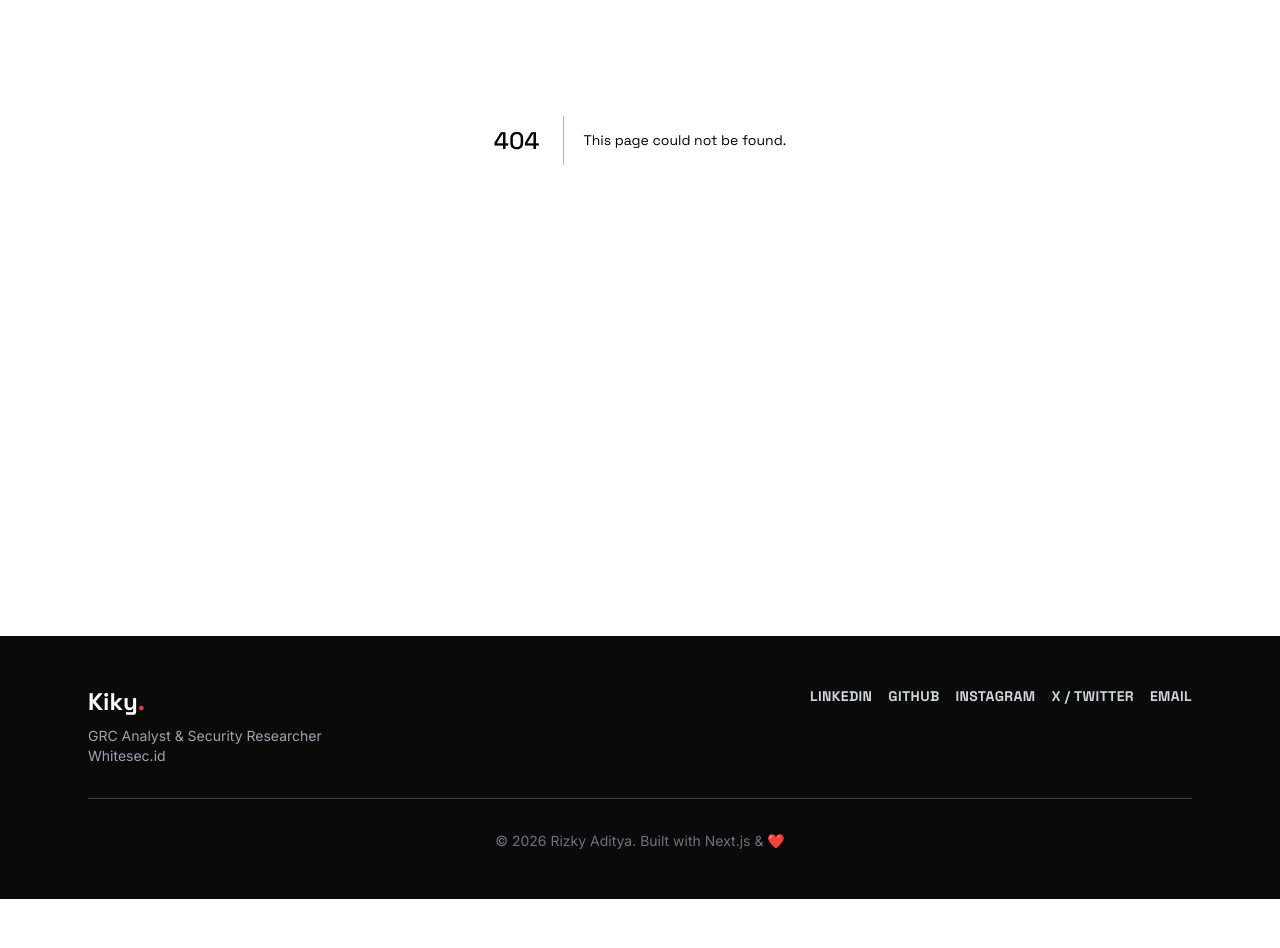
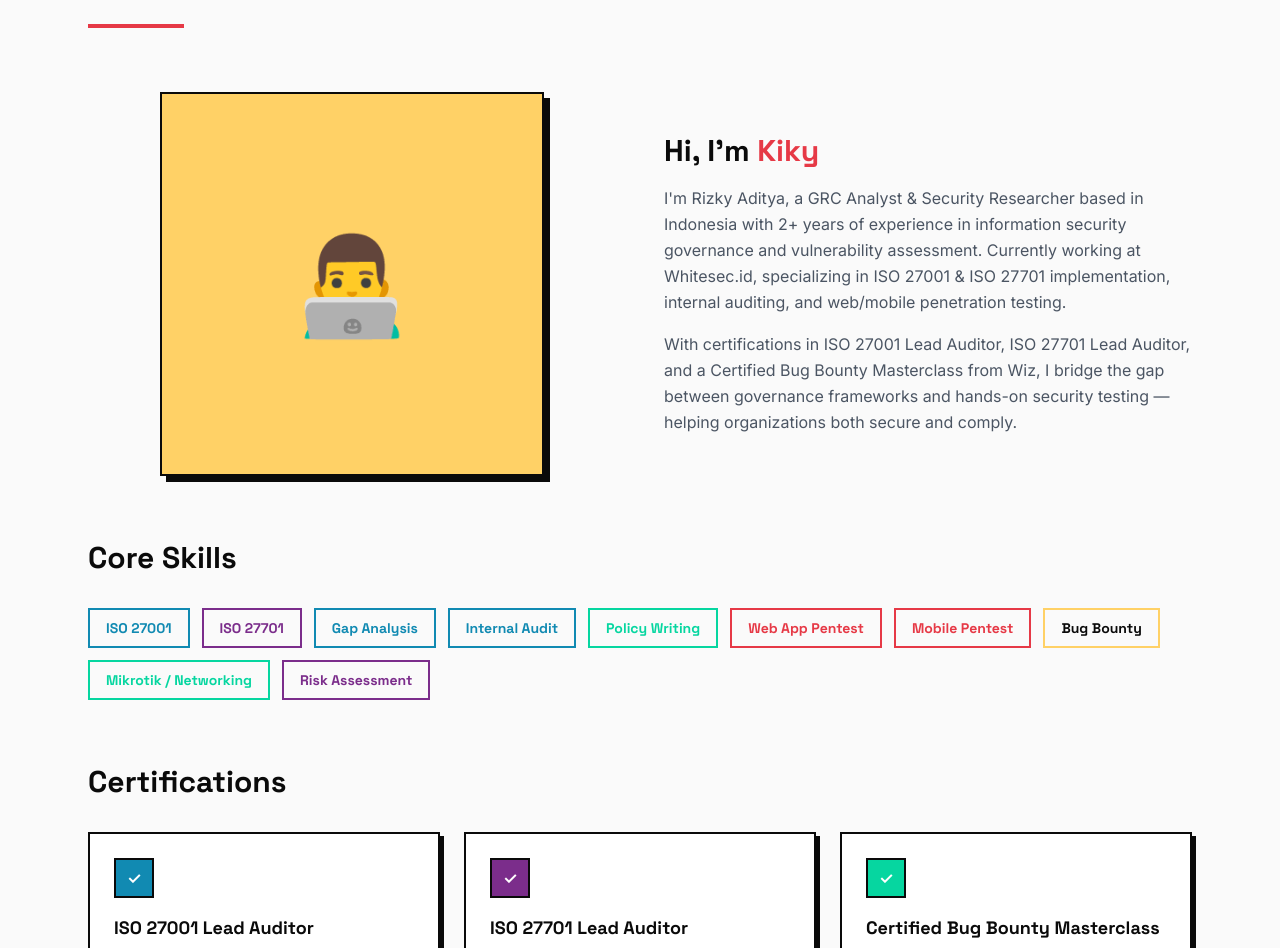
Before and after one commit to satorukikyy/kiky-website, a Next.js app: page /about in a window 1280 px wide. Before the commit this address had no page. Shown: the part 260-1208 px from the top of the page. Before the commit the page ends 1159 px from the top, so only its background shows below. Built offline with nearby package versions, Linux system fonts and the light colour scheme.

Commit message:
feat: add About page with bio, skills, and certifications

```diff
--- /dev/null
+++ b/app/about/page.tsx
@@ -0,0 +1,84 @@
+import { Metadata } from 'next'
+import PageHero from '@/components/ui/PageHero'
+import Card from '@/components/ui/Card'
+import { personalInfo, skills, certifications } from '@/lib/data'
+
+export const metadata: Metadata = {
+  title: 'About — Rizky Aditya',
+  description: personalInfo.bio,
+}
+
+const colorMap: Record<string, string> = {
+  'brand-red': 'border-brand-red text-brand-red',
+  'brand-blue': 'border-brand-blue text-brand-blue',
+  'brand-green': 'border-brand-green text-brand-green',
+  'brand-purple': 'border-brand-purple text-brand-purple',
+  'brand-yellow': 'border-brand-yellow text-brand-text',
+}
+
+const certBg: Record<string, string> = {
+  'brand-blue': 'bg-brand-blue',
+  'brand-purple': 'bg-brand-purple',
+  'brand-green': 'bg-brand-green',
+}
+
+export default function AboutPage() {
+  return (
+    <>
+      <PageHero
+        title="About Me"
+        subtitle="GRC Analyst, Security Researcher, and lifelong learner."
+        accentColor="#E63946"
+      />
+
+      <div className="max-w-6xl mx-auto px-6 pb-20 space-y-16">
+        {/* Bio */}
+        <section className="grid grid-cols-1 md:grid-cols-2 gap-12 items-center">
+          <div className="border-2 border-brand-text shadow-neo-lg bg-brand-yellow w-full aspect-square max-w-sm mx-auto flex items-center justify-center">
+            <span className="text-8xl">👨‍💻</span>
+          </div>
+          <div>
+            <h2 className="text-3xl font-heading font-bold mb-4">
+              Hi, I&apos;m <span className="text-brand-red">{personalInfo.nickname}</span>
+            </h2>
+            <p className="font-body text-gray-600 leading-relaxed mb-4">{personalInfo.bio}</p>
+            <p className="font-body text-gray-600 leading-relaxed">
+              With certifications in ISO 27001 Lead Auditor, ISO 27701 Lead Auditor, and a Certified Bug Bounty Masterclass from Wiz, I bridge the gap between governance frameworks and hands-on security testing — helping organizations both secure and comply.
+            </p>
+          </div>
+        </section>
+
+        {/* Skills */}
+        <section>
+          <h2 className="text-3xl font-heading font-bold mb-8">Core Skills</h2>
+          <div className="flex flex-wrap gap-3">
+            {skills.map((skill) => (
+              <span
+                key={skill.name}
+                className={`border-2 px-4 py-2 font-heading font-bold text-sm ${colorMap[skill.color] ?? 'border-brand-text text-brand-text'}`}
+              >
+                {skill.name}
+              </span>
+            ))}
+          </div>
+        </section>
+
+        {/* Certifications */}
+        <section>
+          <h2 className="text-3xl font-heading font-bold mb-8">Certifications</h2>
+          <div className="grid grid-cols-1 md:grid-cols-3 gap-6">
+            {certifications.map((cert) => (
+              <Card key={cert.name} variant="yellow">
+                <div className={`w-10 h-10 ${certBg[cert.color] ?? 'bg-brand-blue'} border-2 border-brand-text mb-4 flex items-center justify-center`}>
+                  <span className="text-white font-bold">✓</span>
+                </div>
+                <h3 className="font-heading font-bold text-lg">{cert.name}</h3>
+                <p className="font-body text-sm text-gray-600 mt-1">{cert.issuer}</p>
+              </Card>
+            ))}
+          </div>
+        </section>
+      </div>
+    </>
+  )
+}
```
